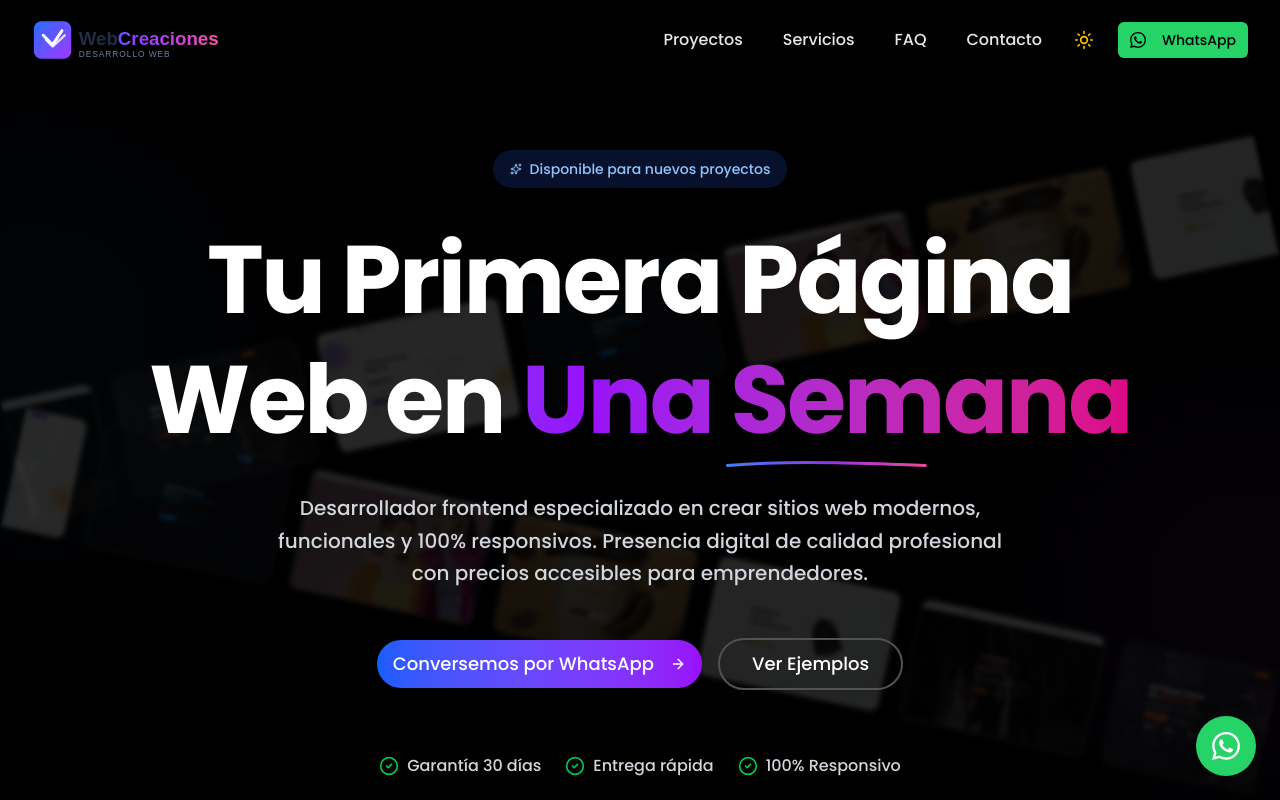
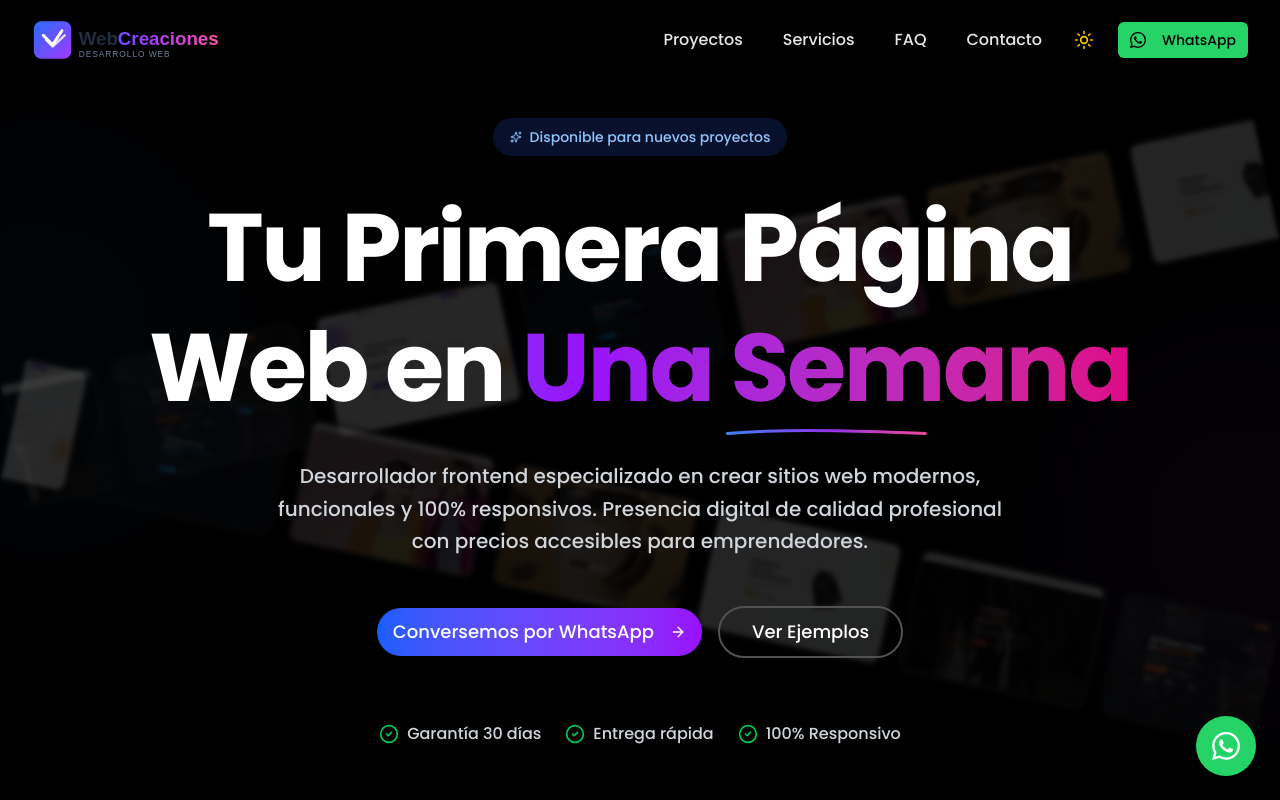
Before and after one commit to Jonas85Puma/WebCreaciones, a Next.js app: page / in a window 1280 px wide. Shown: the top 800 px of the page. Built offline with nearby package versions, Linux system fonts and the light colour scheme.

Commit message:
Mejoramiento de la posicion del hero

```diff
--- a/components/Hero.tsx
+++ b/components/Hero.tsx
@@ -20,7 +20,7 @@ const projects = [...projectsBase, ...projectsBase, ...projectsBase, ...projects
 
 export default function Hero() {
   return (
-    <section id="hero" className="relative min-h-[calc(100svh-4rem)] md:min-h-screen flex items-center justify-center bg-linear-to-br from-slate-50 via-white to-blue-50 dark:from-black dark:via-black dark:to-black overflow-hidden">
+    <section id="hero" className="relative min-h-[calc(100svh-4rem)] md:h-[calc(100vh-4rem)] md:min-h-0 flex items-center justify-center bg-linear-to-br from-slate-50 via-white to-blue-50 dark:from-black dark:via-black dark:to-black overflow-hidden">
       {/* Decorative blobs */}
       <div className="absolute top-20 -left-40 w-72 h-72 md:w-96 md:h-96 bg-blue-400/10 dark:bg-blue-500/10 rounded-full blur-3xl" aria-hidden="true" />
       <div className="absolute bottom-20 -right-40 w-72 h-72 md:w-96 md:h-96 bg-purple-400/10 dark:bg-purple-500/10 rounded-full blur-3xl" aria-hidden="true" />
```
